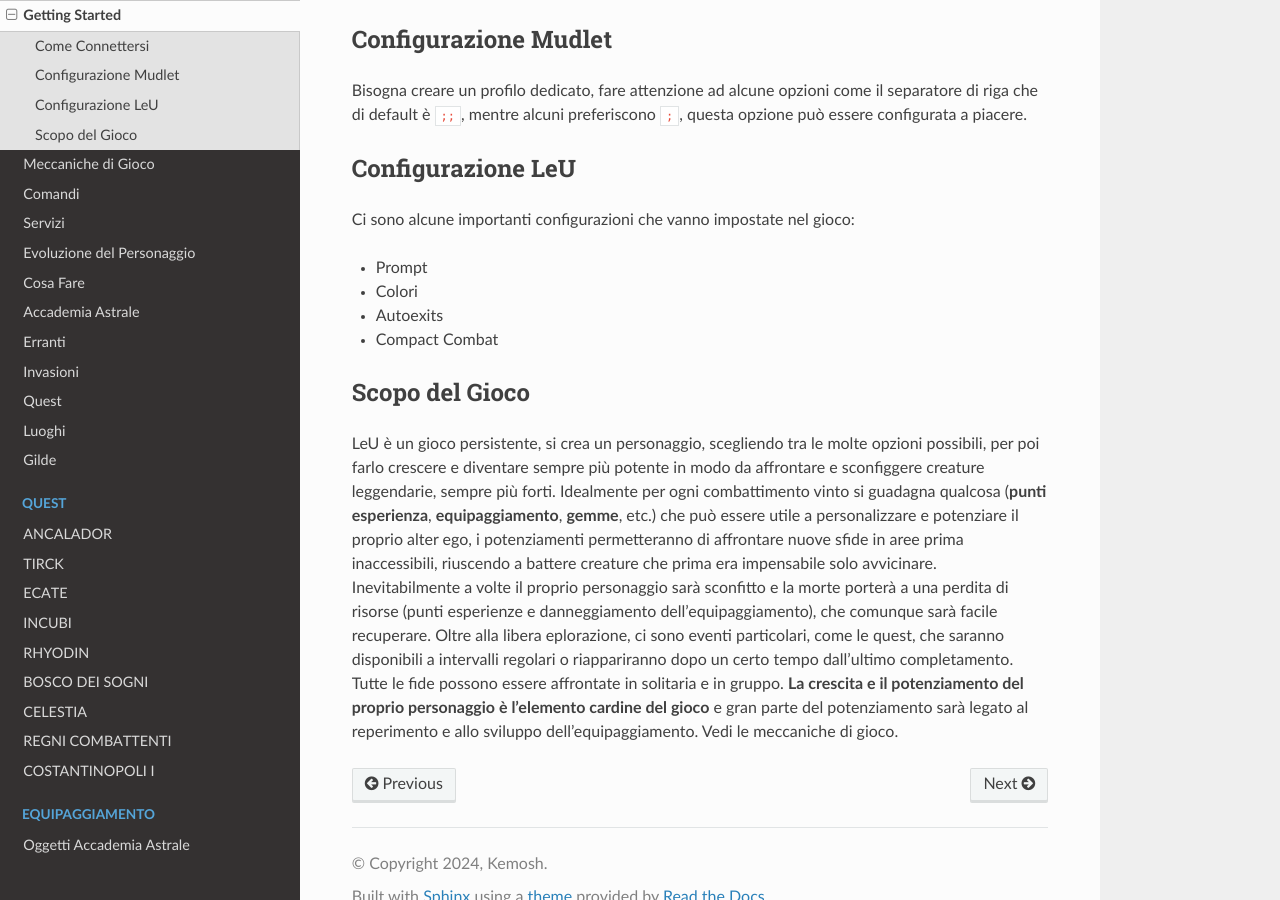
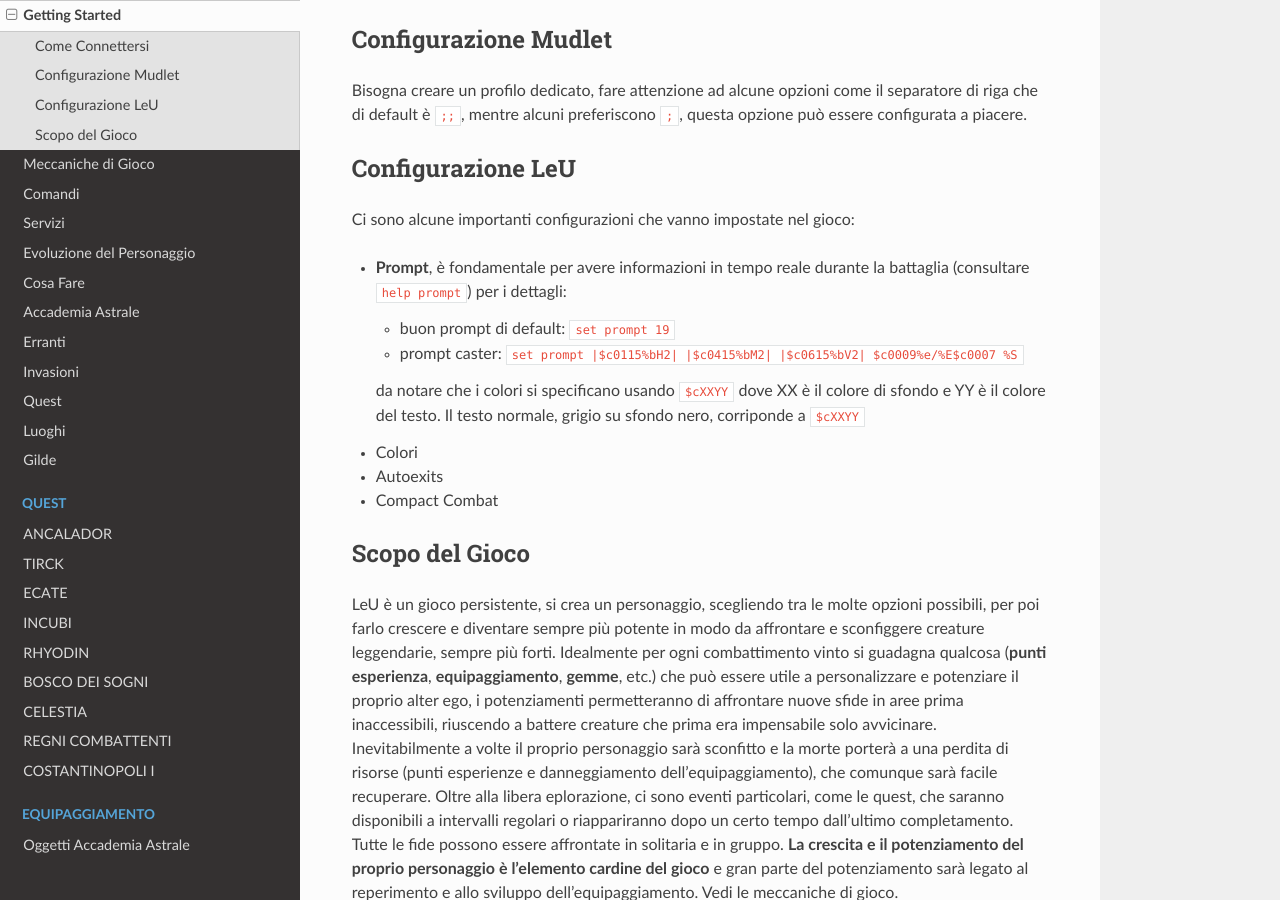
Before and after one commit to kemosh/leu, a Sphinx documentation site: the page built from docs/source/getting_started.rst, in a window 1280 px wide and 900 px high, scrolled down 404 px. Built offline with Sphinx 7.4.7 and the Read the Docs theme 2.0.0, drawn with Linux system fonts in a browser that asks for light colours.

Commit message:
Update getting_started.rst

```diff
--- a/docs/source/getting_started.rst
+++ b/docs/source/getting_started.rst
@@ -31,7 +31,15 @@
 
 Ci sono alcune importanti configurazioni che vanno impostate nel gioco:
 
-- Prompt
+- **Prompt**, è fondamentale per avere informazioni in tempo reale durante la battaglia
+  (consultare ``help prompt``) per i dettagli:
+
+  - buon prompt di default: ``set prompt 19``
+  - prompt caster: ``set prompt |$c0115%bH2| |$c0415%bM2| |$c0615%bV2| $c0009%e/%E$c0007 %S``
+
+  da notare che i colori si specificano usando ``$cXXYY`` dove XX è il colore di sfondo e YY è il colore
+  del testo. Il testo normale, grigio su sfondo nero, corriponde a ``$cXXYY``
+
 - Colori
 - Autoexits
 - Compact Combat
```
